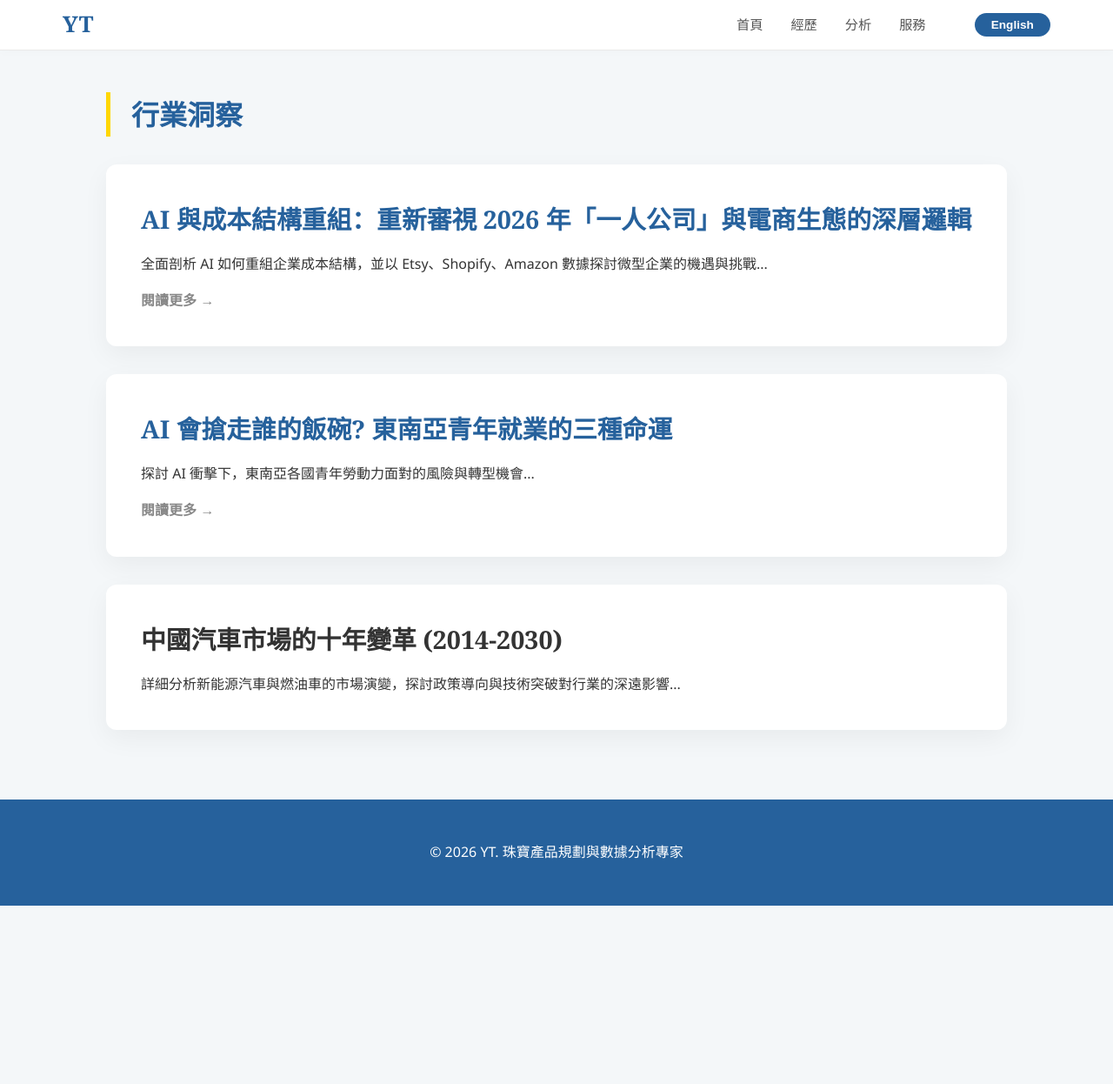
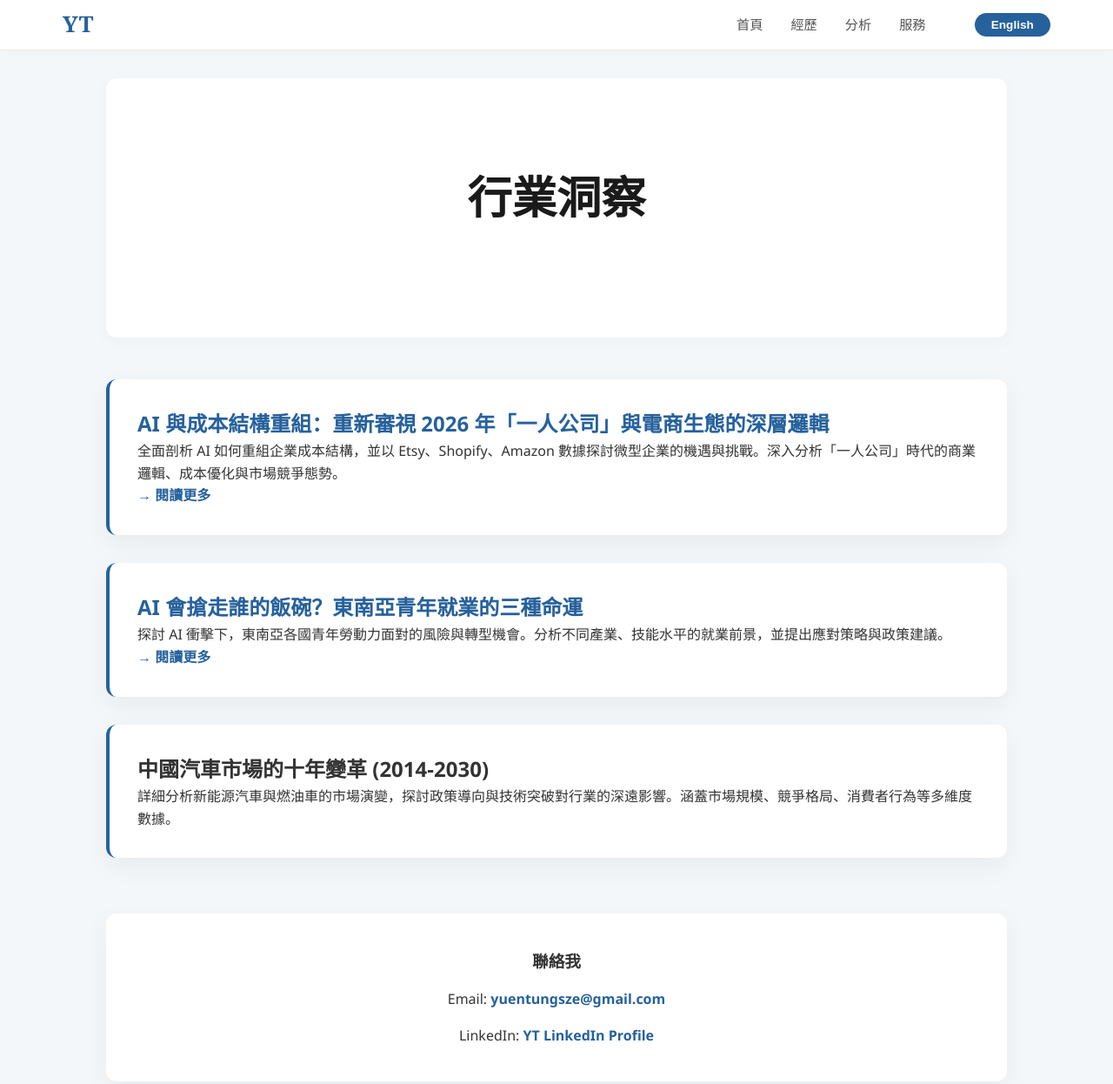
Before and after one commit to yuentungs/yuentungsze, a plain HTML site: page insights.html in a window 1280 px wide. Shown: the top 1246 px of the page at 87% size. Before the commit the page ends 1041 px from the top, so only its background shows below. Drawn offline with Linux system fonts and the light colour scheme.

Commit message:
Enhance SEO and update insights content
Added SEO meta tags and updated page title for better search visibility. Enhanced content structure with new sections and articles.

```diff
--- a/insights.html
+++ b/insights.html
@@ -3,7 +3,27 @@
 <head>
     <meta charset="UTF-8">
     <meta name="viewport" content="width=device-width, initial-scale=1.0">
-    <title>分析 | YT</title>
+
+    <!-- SEO 優化：Meta 標籤 -->
+    <title>分析 | YT - 珠寶市場與 AI 戰略深度研究</title>
+    <meta name="description" content="YT 的深度行業分析：AI 與成本結構重組、東南亞青年就業、中國汽車市場變革。基於數據驅動的市場洞察與戰略思考。">
+    <meta name="keywords" content="行業分析,珠寶市場,AI應用,東南亞就業,汽車市場,成本結構,電商生態,數據分析">
+    <meta name="author" content="Yuen Tung Sze">
+    <meta name="robots" content="index, follow">
+
+    <!-- Open Graph 標籤 -->
+    <meta property="og:title" content="分析 | YT - 珠寶市場與 AI 戰略深度研究">
+    <meta property="og:description" content="深度行業分析：AI 與成本結構重組、東南亞青年就業、中國汽車市場變革。">
+    <meta property="og:type" content="website">
+    <meta property="og:url" content="https://yuentungs.github.io/yuentungsze/insights.html">
+
+    <!-- 規範 URL -->
+    <link rel="canonical" href="https://yuentungs.github.io/yuentungsze/insights.html">
+
+    <!-- 多語言 hreflang 標籤 -->
+    <link rel="alternate" hreflang="zh" href="https://yuentungs.github.io/yuentungsze/insights.html">
+    <link rel="alternate" hreflang="en" href="https://yuentungs.github.io/yuentungsze/insights.html">
+
     <link rel="stylesheet" href="./assets/css/style.css">
 </head>
 <body>
@@ -24,58 +44,59 @@
     </header>
 
     <div class="container">
-        <h2 class="section-title"><span class="zh">行業洞察</span><span class="en">Industry Insights</span></h2>
+        <section class="hero">
+            <div class="hero-text">
+                <h1 class="zh">行業洞察</h1>
+                <h1 class="en">Industry Insights</h1>
+            </div>
+        </section>
 
-        <article class="card">
-            <h1 class="zh" style="font-family: 'Georgia', serif; font-size: 1.8rem; margin-bottom: 1rem;">
-                <a href="./AI_Ecommerce_Solopreneur_Analysis_bilingual.html" style="text-decoration: none; color: var(--primary-color);">AI 與成本結構重組：重新審視 2026 年「一人公司」與電商生態的深層邏輯</a>
-            </h1>
-            <h1 class="en" style="font-family: 'Georgia', serif; font-size: 1.8rem; margin-bottom: 1rem;">
-                <a href="./AI_Ecommerce_Solopreneur_Analysis_bilingual.html" style="text-decoration: none; color: var(--primary-color);">AI and Cost Structure Reconfiguration: Re-examining the Deep Logic of 'Solopreneurship' in 2026</a>
-            </h1>
-            <p class="zh">全面剖析 AI 如何重組企業成本結構，並以 Etsy、Shopify、Amazon 數據探討微型企業的機遇與挑戰...</p>
-            <p class="en">Analyzing how AI reconfigures corporate cost structures, exploring opportunities and challenges for micro-enterprises with data from Etsy, Shopify, and Amazon...</p>
-            <a href="./AI_Ecommerce_Solopreneur_Analysis_bilingual.html" class="zh" style="display: inline-block; margin-top: 1rem; color: #888; text-decoration: none; font-weight: bold;">閱讀更多 →</a>
-            <a href="./AI_Ecommerce_Solopreneur_Analysis_bilingual.html" class="en" style="display: inline-block; margin-top: 1rem; color: #888; text-decoration: none; font-weight: bold;">Read More →</a>
-        </article>
+        <div class="card" style="margin: 2rem 0; padding: 2rem; border-left: 4px solid var(--primary-color);">
+            <h2 class="zh"><a href="./AI_Ecommerce_Solopreneur_Analysis_bilingual.html" style="text-decoration: none; color: var(--primary-color);">AI 與成本結構重組：重新審視 2026 年「一人公司」與電商生態的深層邏輯</a></h2>
+            <h2 class="en"><a href="./AI_Ecommerce_Solopreneur_Analysis_bilingual.html" style="text-decoration: none; color: var(--primary-color);">AI & Cost Restructuring: Rethinking Solopreneurs & E-commerce Ecosystems in 2026</a></h2>
+            <p class="zh">全面剖析 AI 如何重組企業成本結構，並以 Etsy、Shopify、Amazon 數據探討微型企業的機遇與挑戰。深入分析「一人公司」時代的商業邏輯、成本優化與市場競爭態勢。</p>
+            <p class="en">Comprehensive analysis of how AI restructures enterprise cost models, examining micro-business opportunities and challenges through Etsy, Shopify, and Amazon data. Deep dive into solopreneur economics, cost optimization, and competitive dynamics.</p>
+            <a href="./AI_Ecommerce_Solopreneur_Analysis_bilingual.html" style="color: var(--primary-color); font-weight: bold; text-decoration: none;">→ <span class="zh">閱讀更多</span><span class="en">Read More</span></a>
+        </div>
 
-        <article class="card">
-            <h1 class="zh" style="font-family: 'Georgia', serif; font-size: 1.8rem; margin-bottom: 1rem;">
-                <a href="./AI_impact_SEA_youth_employment_bilingual.html" style="text-decoration: none; color: var(--primary-color);">AI 會搶走誰的飯碗? 東南亞青年就業的三種命運</a>
-            </h1>
-            <h1 class="en" style="font-family: 'Georgia', serif; font-size: 1.8rem; margin-bottom: 1rem;">
-                <a href="./AI_impact_SEA_youth_employment_bilingual.html" style="text-decoration: none; color: var(--primary-color);">AI and the Future of Youth Employment in Southeast Asia</a>
-            </h1>
-            <p class="zh">探討 AI 衝擊下，東南亞各國青年勞動力面對的風險與轉型機會...</p>
-            <p class="en">Exploring the risks and opportunities for youth employment in Southeast Asia under the impact of AI...</p>
-            <a href="./AI_impact_SEA_youth_employment_bilingual.html" class="zh" style="display: inline-block; margin-top: 1rem; color: #888; text-decoration: none; font-weight: bold;">閱讀更多 →</a>
-            <a href="./AI_impact_SEA_youth_employment_bilingual.html" class="en" style="display: inline-block; margin-top: 1rem; color: #888; text-decoration: none; font-weight: bold;">Read More →</a>
-        </article>
+        <div class="card" style="margin: 2rem 0; padding: 2rem; border-left: 4px solid var(--primary-color);">
+            <h2 class="zh"><a href="./AI_impact_SEA_youth_employment_bilingual.html" style="text-decoration: none; color: var(--primary-color);">AI 會搶走誰的飯碗？東南亞青年就業的三種命運</a></h2>
+            <h2 class="en"><a href="./AI_impact_SEA_youth_employment_bilingual.html" style="text-decoration: none; color: var(--primary-color);">Who Will AI Displace? Three Employment Futures for SE Asia's Youth</a></h2>
+            <p class="zh">探討 AI 衝擊下，東南亞各國青年勞動力面對的風險與轉型機會。分析不同產業、技能水平的就業前景，並提出應對策略與政策建議。</p>
+            <p class="en">Explores risks and transformation opportunities for SE Asia's youth workforce amid AI disruption. Analyzes employment prospects across industries and skill levels, offering strategic responses and policy recommendations.</p>
+            <a href="./AI_impact_SEA_youth_employment_bilingual.html" style="color: var(--primary-color); font-weight: bold; text-decoration: none;">→ <span class="zh">閱讀更多</span><span class="en">Read More</span></a>
+        </div>
 
-        <article class="card">
-            <h1 class="zh" style="font-family: 'Georgia', serif; font-size: 1.8rem; margin-bottom: 1rem;">中國汽車市場的十年變革 (2014-2030)</h1>
-            <h1 class="en" style="font-family: 'Georgia', serif; font-size: 1.8rem; margin-bottom: 1rem;">China's Automotive Market Transformation (2014-2030)</h1>
-            <p class="zh">詳細分析新能源汽車與燃油車的市場演變，探討政策導向與技術突破對行業的深遠影響...</p>
-            <p class="en">Detailed analysis of NEV and ICE market evolution, exploring the profound impact of policy and technology breakthroughs...</p>
-        </article>
+        <div class="card" style="margin: 2rem 0; padding: 2rem; border-left: 4px solid var(--primary-color);">
+            <h2 class="zh">中國汽車市場的十年變革 (2014-2030)</h2>
+            <h2 class="en">China's Automotive Market Transformation: A Decade of Change (2014-2030)</h2>
+            <p class="zh">詳細分析新能源汽車與燃油車的市場演變，探討政策導向與技術突破對行業的深遠影響。涵蓋市場規模、競爭格局、消費者行為等多維度數據。</p>
+            <p class="en">Detailed analysis of NEV vs. traditional vehicle market evolution, exploring policy drivers and technological breakthroughs' industry impact. Covers market size, competitive dynamics, and consumer behavior across multiple dimensions.</p>
+        </div>
+
+        <div class="card" style="margin-top: 4rem; text-align: center;">
+            <h3 class="zh">聯絡我</h3><h3 class="en">Contact Me</h3>
+            <p style="margin: 1rem 0;">Email: <a href="mailto:yuentungsze@gmail.com" style="color: var(--primary-color); font-weight: bold; text-decoration: none;">yuentungsze@gmail.com</a></p>
+            <p>LinkedIn: <a href="https://www.linkedin.com/in/yuen-tung-sze-81488275/" target="_blank" style="color: var(--primary-color); font-weight: bold; text-decoration: none;">YT LinkedIn Profile</a></p>
+        </div>
     </div>
 
     <footer class="footer">
-        <p>&copy; 2026 YT. <span class="zh">珠寶產品規劃與數據分析專家</span><span class="en">Jewellery Product Planning & Data Specialist</span></p>
+        <p>© 2026 YT. <span class="zh">珠寶產品規劃與數據分析專家</span><span class="en">Jewellery Product Planning & Data Specialist</span></p>
     </footer>
 
     <script>
         function toggleLang() {
             const html = document.documentElement;
-            const btn = document.querySelector('.lang-btn');
-            if (html.getAttribute('lang') === 'zh') {
-                html.setAttribute('lang', 'en');
-                btn.textContent = '中文';
-                localStorage.setItem('pref-lang', 'en');
+            const btn = document.querySelector(".lang-btn");
+            if (html.getAttribute("lang") === "zh") {
+                html.setAttribute("lang", "en");
+                btn.textContent = "中文";
+                localStorage.setItem("pref-lang", "en");
             } else {
-                html.setAttribute('lang', 'zh');
-                btn.textContent = 'English';
-                localStorage.setItem('pref-lang', 'zh');
+                html.setAttribute("lang", "zh");
+                btn.textContent = "English";
+                localStorage.setItem("pref-lang", "zh");
             }
         }
 
@@ -88,9 +109,10 @@
         };
 
         window.onload = () => {
-            const pref = localStorage.getItem('pref-lang') || 'zh';
-            document.documentElement.setAttribute('lang', pref);
-            document.querySelector('.lang-btn').textContent = pref === 'zh' ? 'English' : '中文';
+            const pref = localStorage.getItem("pref-lang") || "zh";
+            document.documentElement.setAttribute("lang", pref);
+            const btn = document.querySelector(".lang-btn");
+            if (btn) btn.textContent = pref === "zh" ? "English" : "中文";
         };
     </script>
 </body>
```
